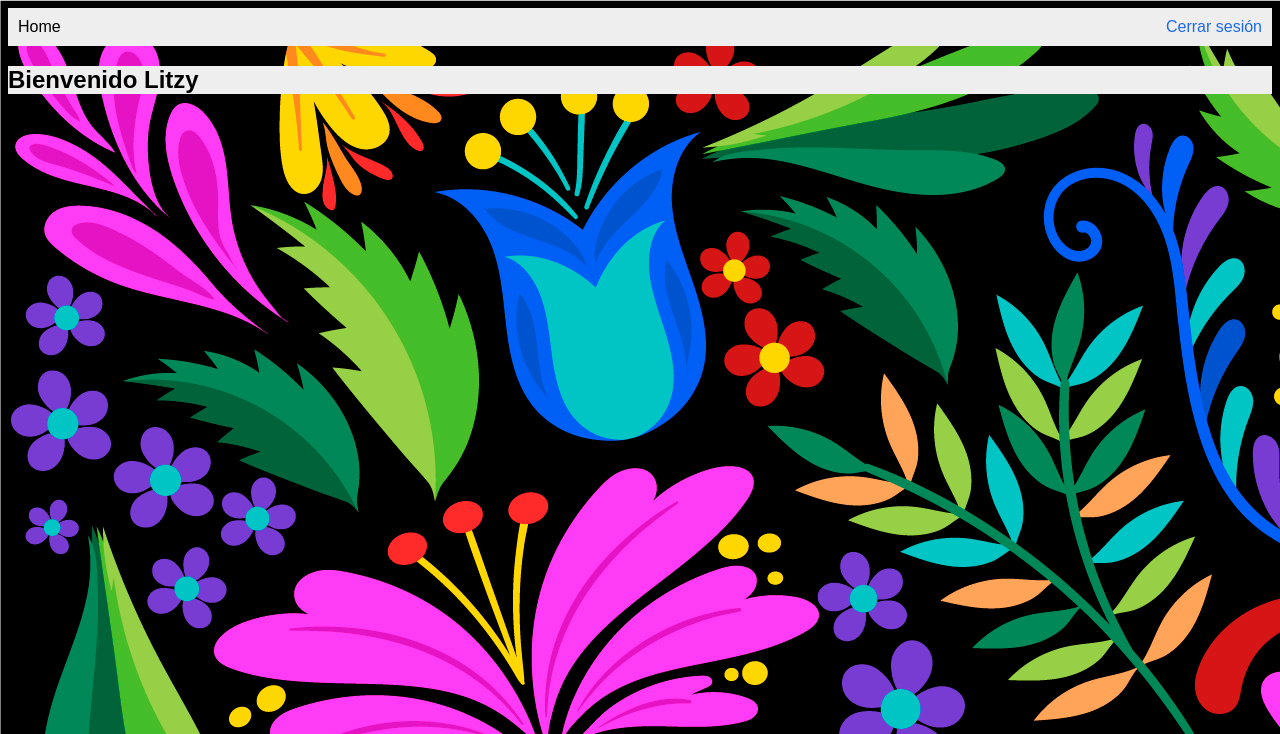
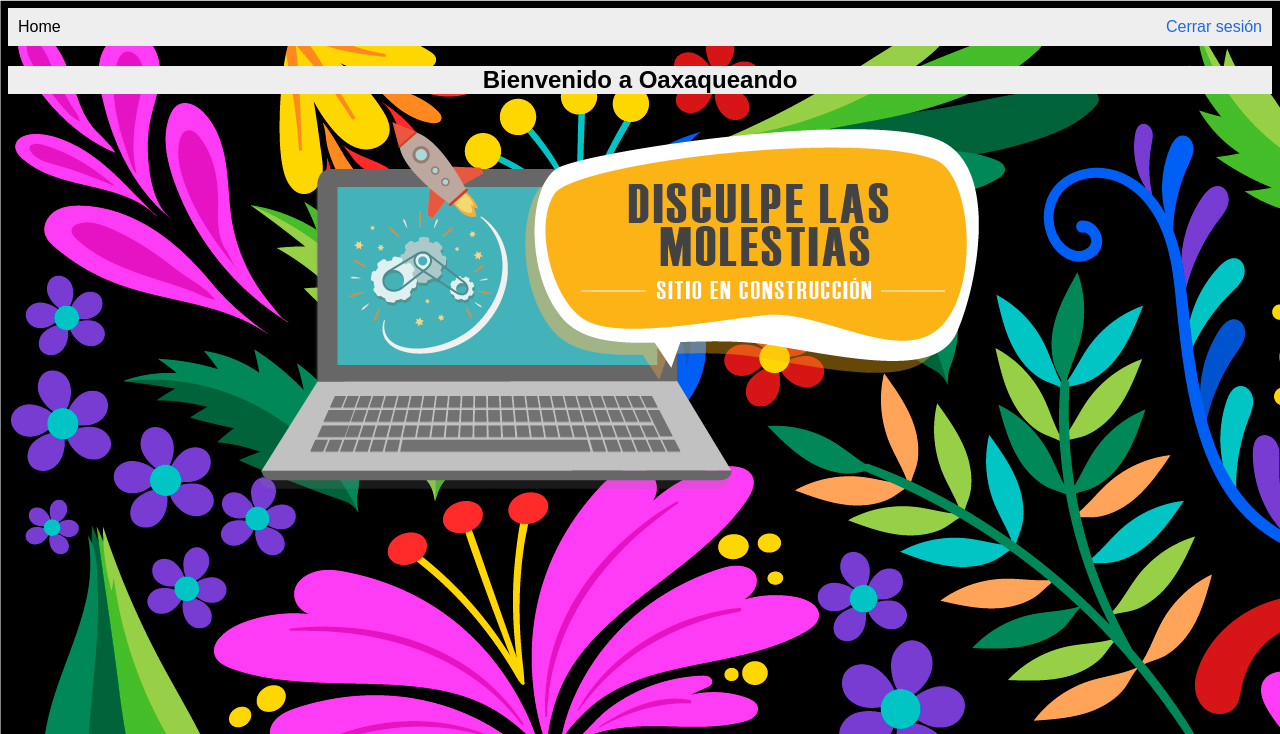
Before and after one commit to NataliaSantiago/Oaxaqueando1, a PHP site: template vistas/home.php in a window 1280 px wide. Shown: the top 734 px of the page. Run offline with PHP 8.4, Linux system fonts and the light colour scheme; the template is opened without the code that fills it, so the values that code supplies are empty.

Commit message:
Actualización de código

```diff
--- a/vistas/home.php
+++ b/vistas/home.php
@@ -17,9 +17,9 @@
         </ul>
     </div>
 
-    <section>
-        <h1>Bienvenido Litzy </h1>
-
+    <section class ="center">
+        <h1>Bienvenido a Oaxaqueando</h1>
+        <img src="sitio.png">
     </section>
 
 </body>
```
